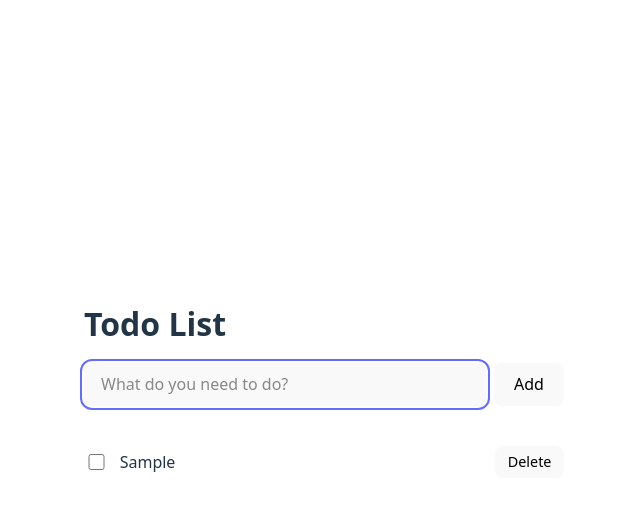
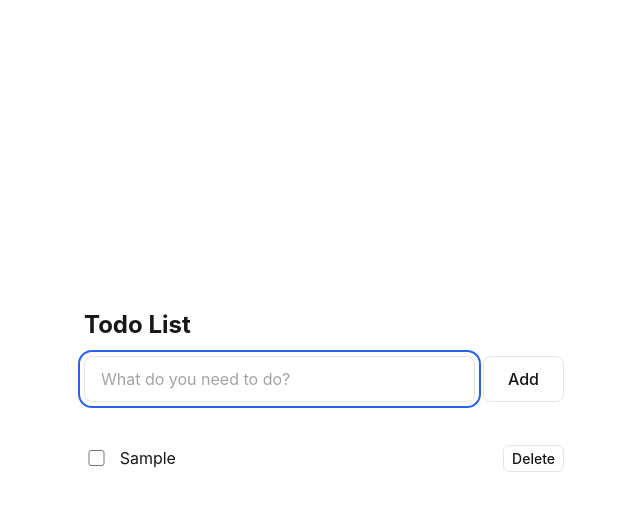
Before and after one commit to crisguardiola/to-do-app, a website built with Vite: page index.html in a window 1280 px wide. Both pictures are taken after typing "Sample" into the empty fields and a click on the button "Add". Shown: the whole page, without its empty margins (316-956 px from the left). Built offline with nearby package versions, Linux system fonts and the light colour scheme.

Commit message:
Add design tokens and base styles

```diff
--- a/src/style.css
+++ b/src/style.css
@@ -1,16 +1,81 @@
 :root {
-  font-family: system-ui, Avenir, Helvetica, Arial, sans-serif;
-  line-height: 1.5;
-  font-weight: 400;
+  /* ----- Colors (clean, minimal theme) ----- */
+  --color-bg: #ffffff;
+  --color-bg-elevated: #ffffff;
+  --color-surface: #ffffff;
+  --color-border: #e5e5e5;
+  --color-border-subtle: #f0f0f0;
+  --color-text: #171717;
+  --color-text-secondary: #737373;
+  --color-text-muted: #a3a3a3;
+  --color-accent: #2563eb;
+  --color-accent-hover: #1d4ed8;
+  --color-accent-muted: #dbeafe;
+  --color-danger: #dc2626;
+  --color-danger-hover: #b91c1c;
+  --color-success: #16a34a;
+  --color-completed: #a3a3a3;
+
+  /* ----- Spacing scale (xs → xl) ----- */
+  --space-xs: 0.25rem;   /* 4px */
+  --space-sm: 0.5rem;   /* 8px */
+  --space-md: 0.75rem;   /* 12px */
+  --space-lg: 1rem;      /* 16px */
+  --space-xl: 1.5rem;    /* 24px */
+  --space-2xl: 2rem;    /* 32px */
+
+  /* ----- Typography ----- */
+  --font-body: "Inter", system-ui, -apple-system, BlinkMacSystemFont, "Segoe UI", Roboto, sans-serif;
+  --font-size-xs: 0.75rem;    /* 12px */
+  --font-size-sm: 0.875rem;   /* 14px */
+  --font-size-base: 1rem;     /* 16px */
+  --font-size-lg: 1.125rem;  /* 18px */
+  --font-size-xl: 1.25rem;   /* 20px */
+  --font-size-2xl: 1.5rem;   /* 24px */
+  --line-height-tight: 1.25;
+  --line-height-normal: 1.5;
+  --line-height-relaxed: 1.625;
+  --font-weight-normal: 400;
+  --font-weight-medium: 500;
+  --font-weight-semibold: 600;
+
+  /* ----- Border radius ----- */
+  --radius-sm: 4px;
+  --radius-md: 6px;
+  --radius-lg: 8px;
+  --radius-xl: 12px;
+  --radius-full: 9999px;
+
+  /* Base styles using tokens */
+  font-family: var(--font-body);
+  line-height: var(--line-height-normal);
+  font-weight: var(--font-weight-normal);
+  color: var(--color-text);
+  background-color: var(--color-bg);
+  font-size: var(--font-size-base);
 
   color-scheme: light dark;
-  color: rgba(255, 255, 255, 0.87);
-  background-color: #242424;
-
   font-synthesis: none;
   text-rendering: optimizeLegibility;
   -webkit-font-smoothing: antialiased;
   -moz-osx-font-smoothing: grayscale;
+}
+
+@media (prefers-color-scheme: dark) {
+  :root {
+    --color-bg: #0a0a0a;
+    --color-bg-elevated: #171717;
+    --color-surface: #1a1a1a;
+    --color-border: #262626;
+    --color-border-subtle: #1f1f1f;
+    --color-text: #fafafa;
+    --color-text-secondary: #a3a3a3;
+    --color-text-muted: #737373;
+    --color-accent: #3b82f6;
+    --color-accent-hover: #60a5fa;
+    --color-accent-muted: #1e3a5f;
+    --color-completed: #737373;
+  }
 }
 
 body {
@@ -22,15 +87,15 @@ body {
 }
 
 h1 {
-  font-size: 2em;
-  line-height: 1.1;
+  font-size: var(--font-size-2xl);
+  line-height: var(--line-height-tight);
   margin-top: 0;
 }
 
 #app {
   max-width: 480px;
   margin: 0 auto;
-  padding: 2rem;
+  padding: var(--space-2xl);
   width: 100%;
 }
 
@@ -40,28 +105,28 @@ h1 {
 
 .todo-form {
   display: flex;
-  gap: 0.5rem;
-  margin-bottom: 1.5rem;
+  gap: var(--space-sm);
+  margin-bottom: var(--space-xl);
 }
 
 .todo-form input {
   flex: 1;
-  border-radius: 8px;
-  border: 1px solid transparent;
-  padding: 0.6em 1em;
-  font-size: 1em;
-  font-family: inherit;
-  background-color: #1a1a1a;
-  color: inherit;
+  border-radius: var(--radius-lg);
+  border: 1px solid var(--color-border);
+  padding: var(--space-md) var(--space-lg);
+  font-size: var(--font-size-base);
+  font-family: var(--font-body);
+  background-color: var(--color-surface);
+  color: var(--color-text);
 }
 
 .todo-form input::placeholder {
-  color: rgba(255, 255, 255, 0.5);
+  color: var(--color-text-muted);
 }
 
 .todo-form input:focus {
-  outline: 2px solid #646cff;
-  outline-offset: 2px;
+  outline: 2px solid var(--color-accent);
+  outline-offset: var(--space-xs);
 }
 
 .todo-list {
@@ -73,9 +138,9 @@ h1 {
 .todo-item {
   display: flex;
   align-items: center;
-  gap: 0.75rem;
-  padding: 0.75em 0;
-  border-bottom: 1px solid rgba(255, 255, 255, 0.1);
+  gap: var(--space-md);
+  padding: var(--space-md) 0;
+  border-bottom: 1px solid var(--color-border-subtle);
   min-height: 2.5rem;
 }
 
@@ -97,74 +162,55 @@ h1 {
 
 .todo-item.completed .todo-text {
   text-decoration: line-through;
-  opacity: 0.7;
+  color: var(--color-completed);
 }
 
 .todo-delete {
-  border-radius: 8px;
-  border: 1px solid transparent;
-  padding: 0.4em 0.8em;
-  font-size: 0.9em;
-  font-weight: 500;
-  font-family: inherit;
-  background-color: #1a1a1a;
+  border-radius: var(--radius-md);
+  border: 1px solid var(--color-border);
+  padding: var(--space-xs) var(--space-sm);
+  font-size: var(--font-size-sm);
+  font-weight: var(--font-weight-medium);
+  font-family: var(--font-body);
+  background-color: var(--color-surface);
+  color: var(--color-text);
   cursor: pointer;
   transition: border-color 0.25s;
   flex-shrink: 0;
 }
 
 .todo-delete:hover {
-  border-color: #646cff;
+  border-color: var(--color-danger);
+  color: var(--color-danger);
 }
 
 .todo-delete:focus,
 .todo-delete:focus-visible {
-  outline: 2px solid #646cff;
-  outline-offset: 2px;
+  outline: 2px solid var(--color-accent);
+  outline-offset: var(--space-xs);
 }
 
 button {
-  border-radius: 8px;
-  border: 1px solid transparent;
-  padding: 0.6em 1.2em;
-  font-size: 1em;
-  font-weight: 500;
-  font-family: inherit;
-  background-color: #1a1a1a;
+  border-radius: var(--radius-lg);
+  border: 1px solid var(--color-border);
+  padding: var(--space-md) var(--space-xl);
+  font-size: var(--font-size-base);
+  font-weight: var(--font-weight-medium);
+  font-family: var(--font-body);
+  background-color: var(--color-surface);
+  color: var(--color-text);
   cursor: pointer;
   transition: border-color 0.25s;
 }
 
 button:hover {
-  border-color: #646cff;
+  border-color: var(--color-accent);
 }
 
 button:focus,
 button:focus-visible {
-  outline: 2px solid #646cff;
-  outline-offset: 2px;
+  outline: 2px solid var(--color-accent);
+  outline-offset: var(--space-xs);
 }
 
-@media (prefers-color-scheme: light) {
-  :root {
-    color: #213547;
-    background-color: #ffffff;
-  }
-
-  .todo-form input {
-    background-color: #f9f9f9;
-  }
-
-  .todo-form input::placeholder {
-    color: #888;
-  }
-
-  .todo-item {
-    border-bottom-color: rgba(0, 0, 0, 0.1);
-  }
-
-  .todo-delete,
-  button {
-    background-color: #f9f9f9;
-  }
-}
+/* Light theme uses default :root tokens; dark theme overrides above */
```
